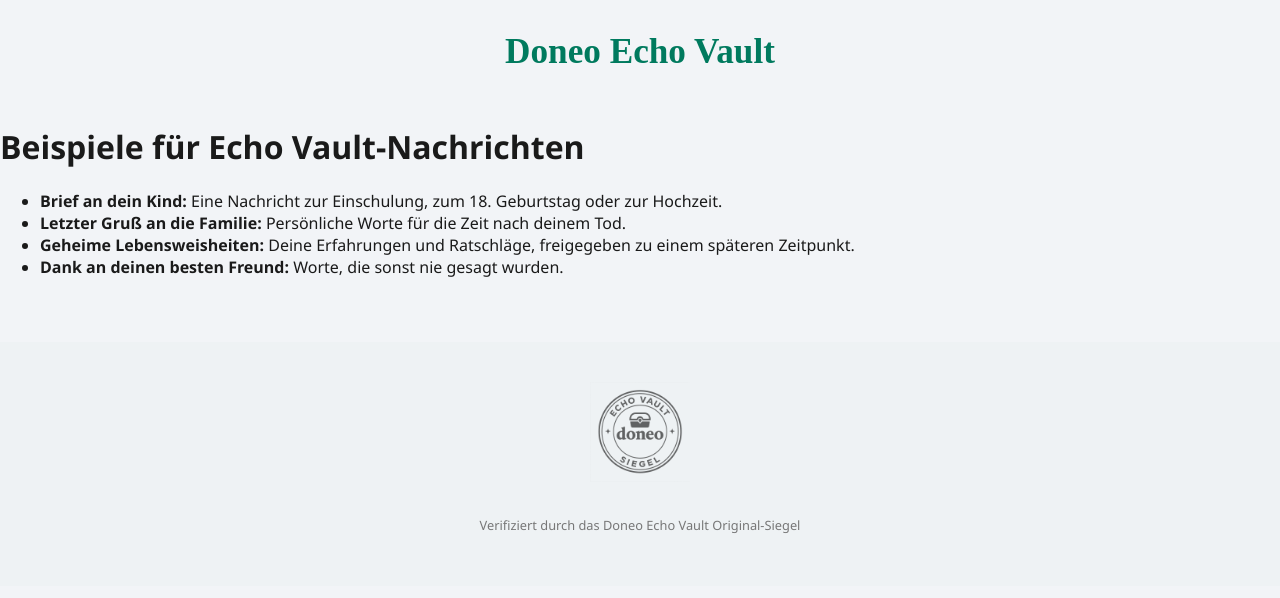
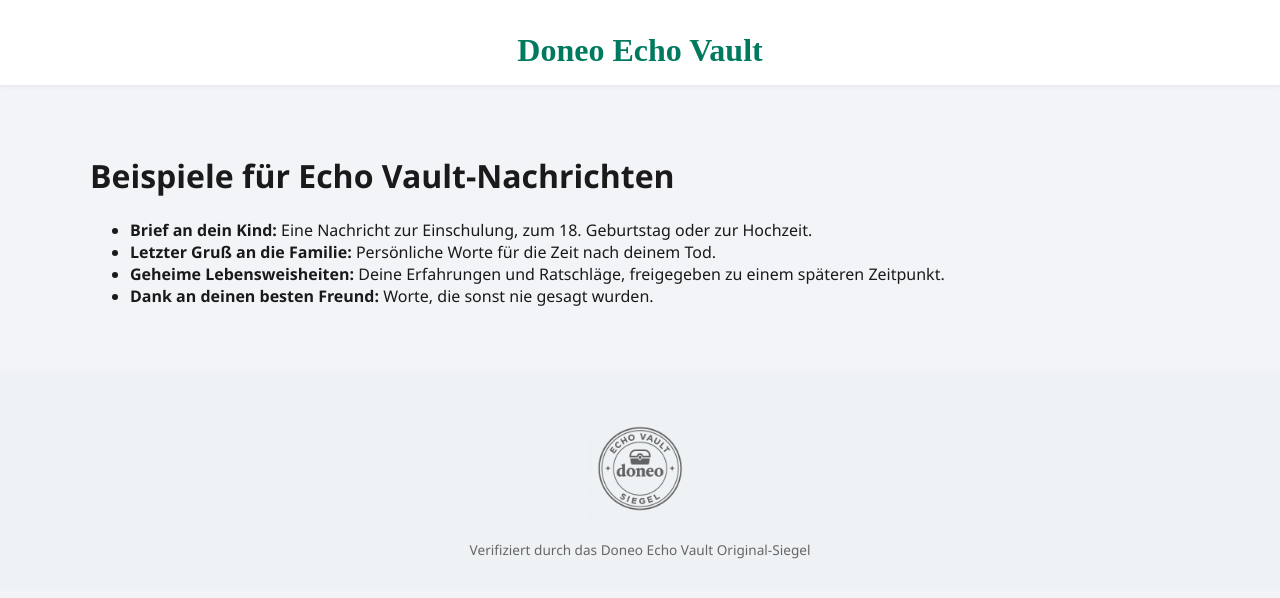
Before and after one commit to doneo24/echo_vault, a Flask app: page /beispiele in a window 1280 px wide. Shown: the top 598 px of the page. Run offline with Flask 3, Linux system fonts and the light colour scheme.

Commit message:
Update base.html

```diff
--- a/templates/base.html
+++ b/templates/base.html
@@ -5,9 +5,6 @@
   <meta name="viewport" content="width=device-width, initial-scale=1.0" />
   <title>Doneo Echo Vault</title>
   <style>
-    * {
-      box-sizing: border-box;
-    }
     body {
       margin: 0;
       font-family: 'Segoe UI', Tahoma, Geneva, Verdana, sans-serif;
@@ -16,85 +13,25 @@
     }
     header {
       text-align: center;
-      padding: 2rem 0;
+      padding: 2rem 1rem 1rem;
+      background-color: #ffffff;
+      box-shadow: 0 2px 4px rgba(0, 0, 0, 0.05);
     }
     header h1 {
       font-family: 'Playfair Display', serif;
-      font-size: 2.2rem;
+      font-size: 2rem;
       color: #007a5e;
       margin: 0;
     }
-    nav a {
-      margin-left: 2rem;
-      text-decoration: none;
-      color: #333;
-      font-weight: 500;
-      transition: color 0.3s;
+    main {
+      max-width: 1100px;
+      margin: 2rem auto;
+      padding: 1rem;
     }
-    nav a:hover {
-      color: #007a5e;
-    }
-    .hero {
+    footer {
       text-align: center;
       padding: 3rem 1rem 2rem;
-      background: #ffffff;
-    }
-    .hero h2 {
-      font-size: 2rem;
-      margin-bottom: 1rem;
-    }
-    .hero p {
-      font-size: 1.1rem;
-      max-width: 700px;
-      margin: 0 auto 2rem;
-    }
-    .hero a.button {
-      background-color: #007a5e;
-      color: #fff;
-      padding: 0.75rem 1.5rem;
-      text-decoration: none;
-      border-radius: 6px;
-      font-weight: bold;
-    }
-    .grid {
-      display: grid;
-      grid-template-columns: repeat(auto-fit, minmax(280px, 1fr));
-      gap: 1.5rem;
-      padding: 2rem;
-      max-width: 1100px;
-      margin: auto;
-    }
-    .card {
-      background-color: #ffffff;
-      padding: 1.5rem;
-      border-radius: 10px;
-      box-shadow: 0 4px 8px rgba(0,0,0,0.05);
-      text-align: center;
-    }
-    .card h3 {
-      margin-top: 0;
-      color: #007a5e;
-    }
-    .card p {
-      font-size: 0.95rem;
-      color: #333;
-      margin: 1rem 0;
-    }
-    .card a {
-      display: inline-block;
-      margin-top: 1rem;
-      padding: 0.5rem 1.2rem;
-      background: #007a5e;
-      color: white;
-      text-decoration: none;
-      border-radius: 5px;
-      font-weight: 500;
-    }
-    footer {
-      background: #eef2f4;
-      text-align: center;
-      padding: 2.5rem 1rem;
-      margin-top: 4rem;
+      background-color: #eef2f4;
     }
     footer img {
       height: 100px;
@@ -102,17 +39,9 @@
       margin-bottom: 1rem;
     }
     footer p {
-      font-size: 0.8rem;
-      color: #777;
-    }
-    @media (max-width: 600px) {
-      nav a {
-        margin-left: 1rem;
-        font-size: 0.95rem;
-      }
-      .hero h2 {
-        font-size: 1.6rem;
-      }
+      font-size: 0.85rem;
+      color: #666;
+      margin: 0;
     }
   </style>
 </head>
@@ -122,7 +51,9 @@
     <h1>Doneo Echo Vault</h1>
   </header>
 
+  <main>
     {% block content %}{% endblock %}
+  </main>
 
   <footer>
     <img src="{{ url_for('static', filename='doneo_siegel_transparent.png') }}" alt="Doneo Siegel">
```
Lines whose indentation alone changed are shown as unchanged.
